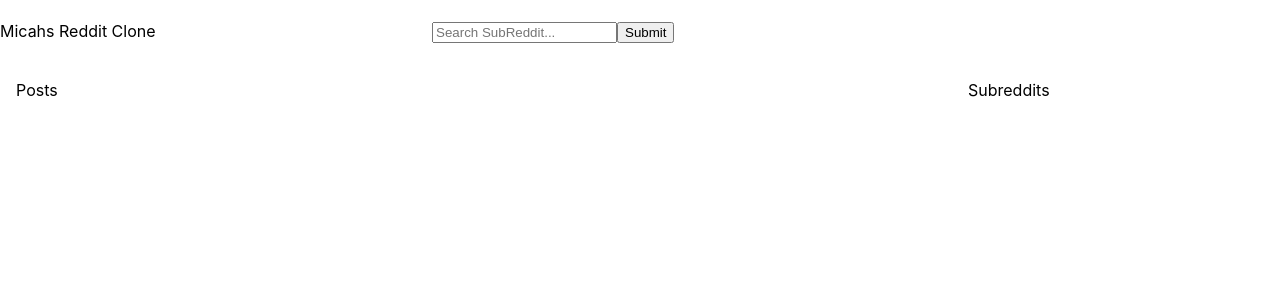
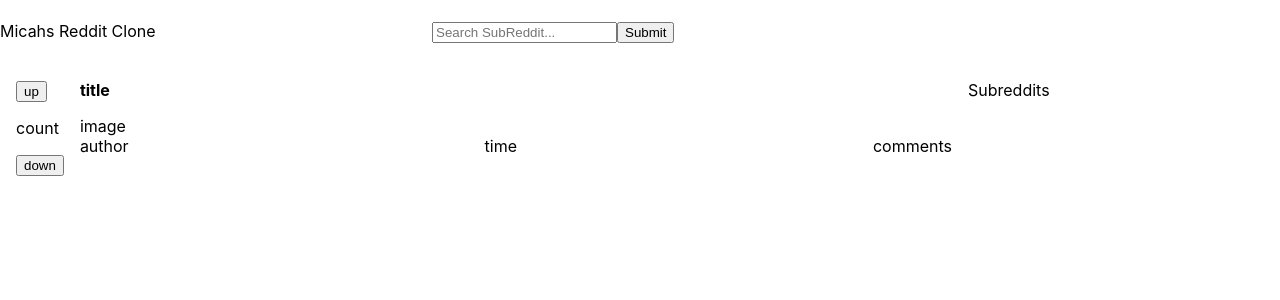
Before and after one commit to micahsteele/reddit-clone, a React (Create React App) app: page / in a window 1280 px wide. Shown: the top 300 px of the page. Built offline with nearby package versions, Linux system fonts and the light colour scheme.

Commit message:
post component layout

```diff
--- a/src/App.css
+++ b/src/App.css
@@ -13,7 +13,7 @@
   height: 64px;
 }
 
-.App-main {
+.Posts {
   padding-left: 16px;
   grid-column: 1 / 3;
   height: 100%;
--- a/src/App.js
+++ b/src/App.js
@@ -1,7 +1,7 @@
 import './App.css';
-import Navbar from './Components/Navbar/Navbar';
-import Posts from './Components/Posts/Posts';
-import Subreddits from './Components/Subreddits/Subreddits';
+import Navbar from './Components/Layout/Navbar/Navbar';
+import Posts from './Components/Layout/Posts/Posts';
+import Subreddits from './Components/Layout/Subreddits/Subreddits';
 
 function App() {
   return (
--- /dev/null
+++ b/src/Components/Layout/Posts/Posts.js
@@ -0,0 +1,11 @@
+import Post from '../../Post/Post';
+
+const Posts = () => {
+    return (
+        <div className='Posts'>
+            <Post />
+        </div>
+    )
+};
+
+export default Posts;
--- a/src/Components/Subreddits/Subreddits.js
+++ b/src/Components/Layout/Subreddits/Subreddits.js
@@ -1,7 +1,7 @@
 const Subreddits = () => {
     return (
         <aside>
-            <div>Subreddits</div>
+             <div>Subreddits</div>
         </aside>
     )
 };
--- /dev/null
+++ b/src/Components/Post/Post.css
@@ -0,0 +1,26 @@
+.post {
+    display: flex;
+}
+
+.post-votes {
+    margin-right: 16px;
+}
+
+.post-container {
+    width: 100%;
+}
+
+.post-title {
+    font-weight: bold;
+    margin-bottom: 16px;
+}
+
+.post-image {
+    margin: auto;
+    display: block;
+}
+
+.post-details {
+    display: flex;
+    justify-content: space-between;
+}
--- /dev/null
+++ b/src/Components/Post/Post.js
@@ -0,0 +1,26 @@
+import './Post.css';
+
+const Post = () => {
+    return (
+        <article>
+            <div className='post'>
+                <div className='post-votes'>
+                    <button>up</button>
+                    <p>count</p>
+                    <button>down</button>
+                </div>
+                <div className='post-container'>
+                    <div className='post-title'>title</div>
+                    <div className='post-image'>image</div>
+                    <div className='post-details'>
+                        <span className='post-author'>author</span>
+                        <span className='post-time'>time</span>
+                        <span className='post-comments'>comments</span>
+                    </div>
+                </div>
+            </div>
+        </article>
+    )
+};
+
+export default Post;
--- a/src/Components/Posts/Posts.js
+++ /dev/null
@@ -1,9 +0,0 @@
-const Posts = () => {
-    return (
-        <div className='App-main'>
-            <div>Posts</div>
-        </div>
-    )
-};
-
-export default Posts;
```
Also changed, not shown: src/Components/Layout/Navbar/Navbar.js (renamed from src/Components/Navbar/Navbar.js), src/Components/Slices/postSlice/postSlice.js (added), src/Components/Slices/subRedditSlice/subRedditSlice.js (added).
